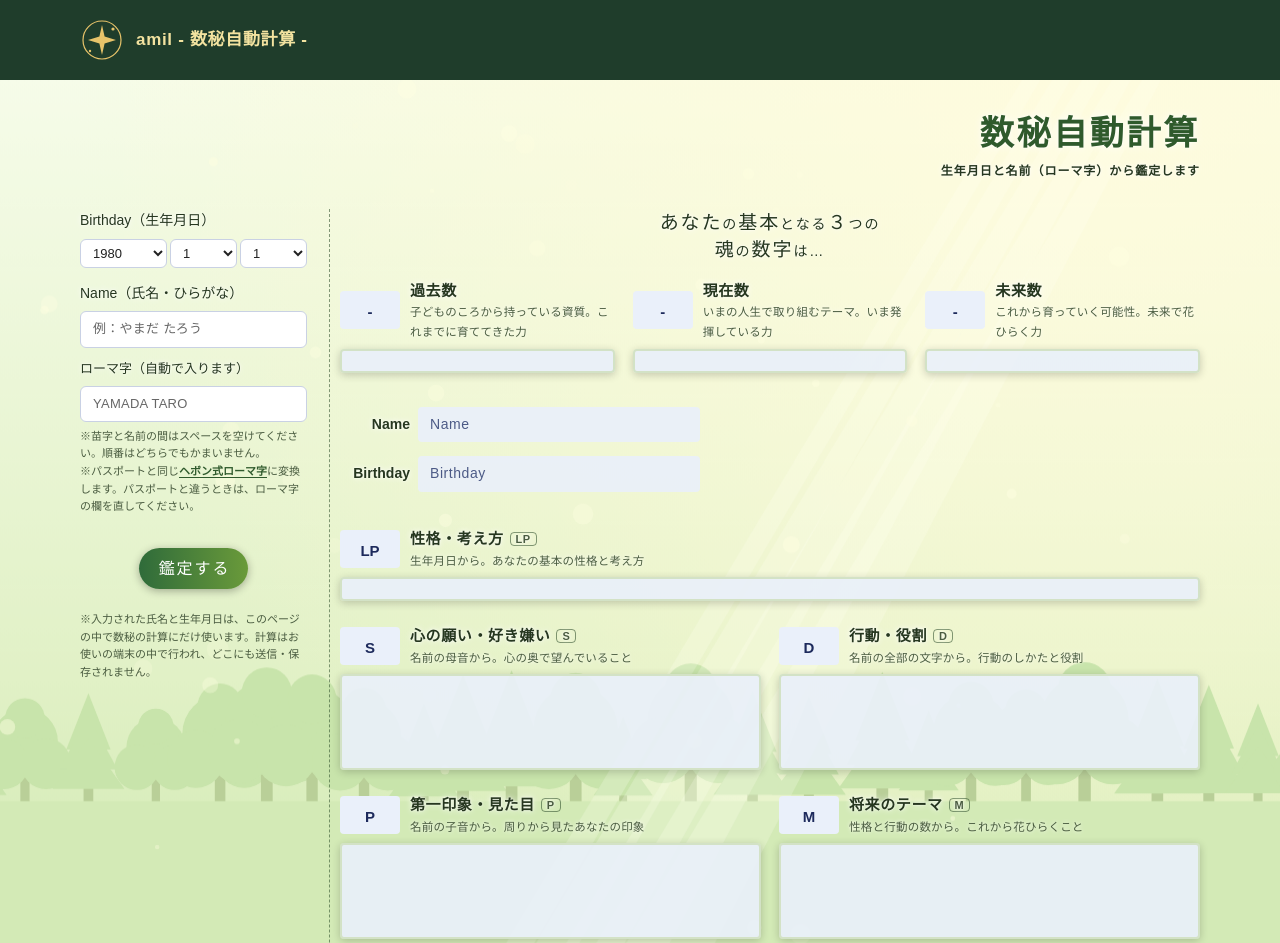
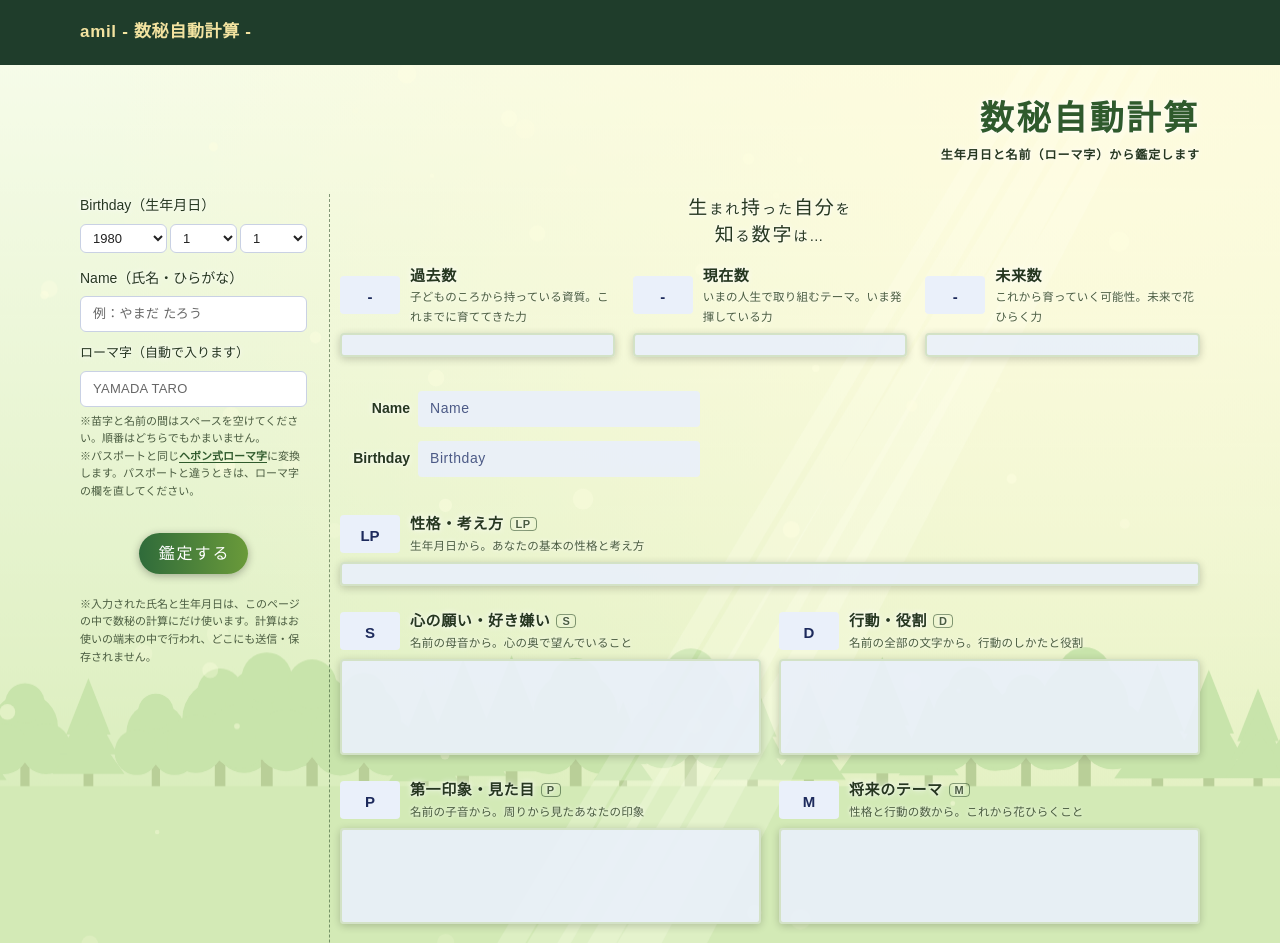
Before and after one commit to izawa731/amil_suhi, a plain HTML site: page index.html in a window 1280 px wide. Shown: the top 943 px of the page. Drawn offline with Linux system fonts and the light colour scheme; a web font is replaced by a local one.

Commit message:
見出しを「生まれ持った自分を知る数字は…」に変更し、ヘッダーのマークを削除
Co-Authored-By: Claude Opus 5.5 <noreply@anthropic.com>
Claude-Session: https://claude.ai/code/session_01Uu38UJKpmDPMGidAtVRbYB

```diff
--- a/index.html
+++ b/index.html
@@ -59,7 +59,6 @@ body {
 /* ---------- header ---------- */
 .site-header { background: var(--night); padding-block: 18px; }
 .site-header .inner { display: flex; align-items: center; gap: 12px; }
-.logo { width: 44px; height: 44px; flex: none; }
 .site-name {
   font-family: var(--f-title);
   font-weight: 700;
@@ -408,11 +407,6 @@ input[type="text"]::placeholder { color: #666; letter-spacing: .02em; }
 
 <header class="site-header gutter">
   <div class="inner">
-    <svg class="logo" viewBox="0 0 44 44" aria-hidden="true">
-      <circle cx="22" cy="22" r="19" fill="none" stroke="#e7c36a" stroke-width="1.2"/>
-      <path d="M22 7 L24.6 18.6 L36 22 L24.6 25.4 L22 37 L19.4 25.4 L8 22 L19.4 18.6 Z" fill="#e7c36a"/>
-      <circle cx="33" cy="11" r="1.6" fill="#e7c36a"/><circle cx="10" cy="33" r="1.2" fill="#e7c36a"/>
-    </svg>
     <p class="site-name" data-shop>amil - 数秘自動計算 -</p>
   </div>
 </header>
@@ -460,7 +454,7 @@ input[type="text"]::placeholder { color: #666; letter-spacing: .02em; }
 
         <section class="core" id="core" aria-labelledby="core-h">
           <div class="core-head">
-            <h2 id="core-h">あなた<small>の</small>基本<small>となる</small>３<small>つの</small><br>魂<small>の</small>数字<small>は…</small></h2>
+            <h2 id="core-h">生<small>まれ</small>持<small>った</small>自分<small>を</small><br>知<small>る</small>数字<small>は…</small></h2>
           </div>
           <div class="core-cards">
             <div class="n-box core-box past" data-k="past"><div class="n-tab"><div class="n-num">-</div><div class="n-head"><span class="n-name">過去数</span><span class="n-desc"></span></div></div><div class="n-text"></div></div>
```
Also changed, not shown: 1 other file.
